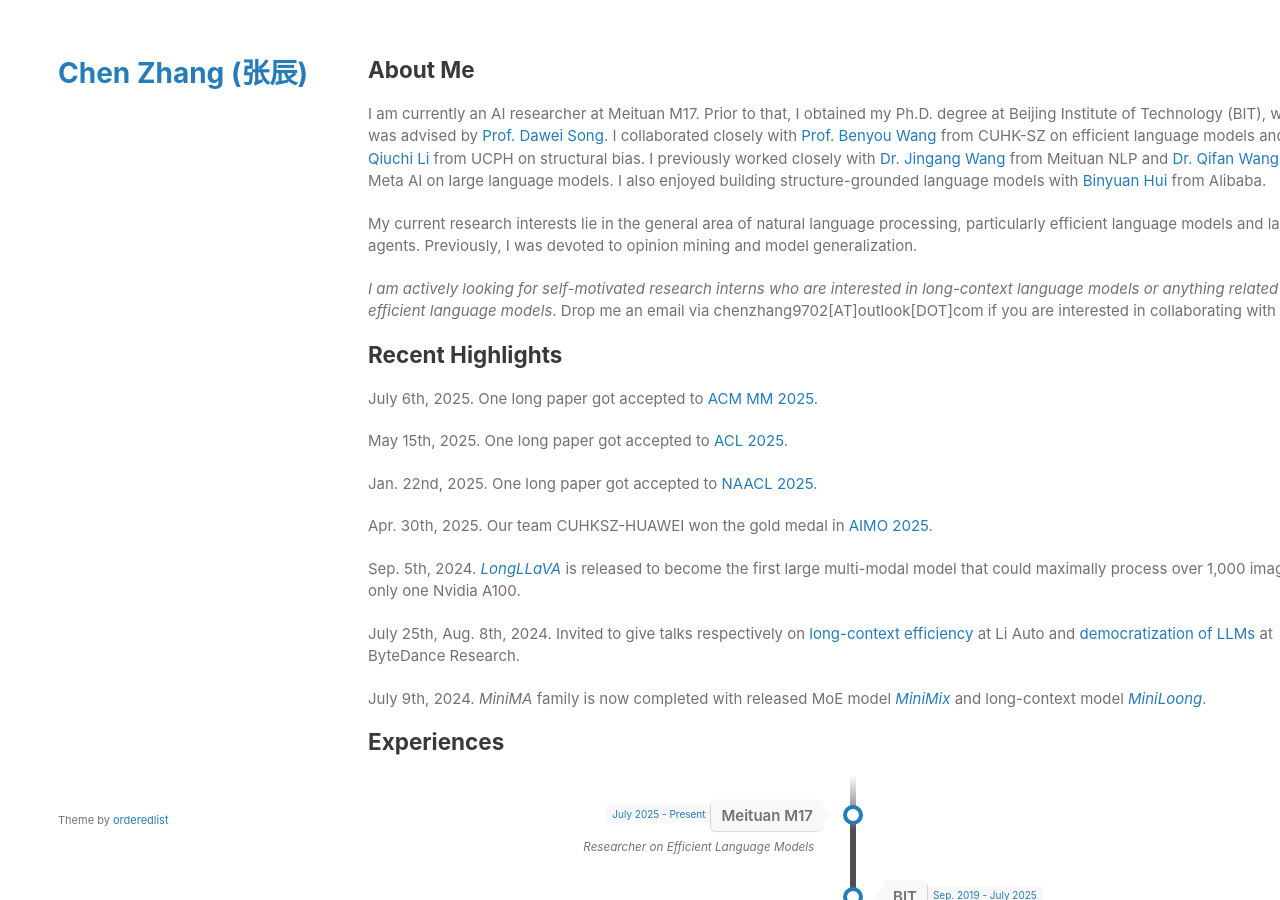
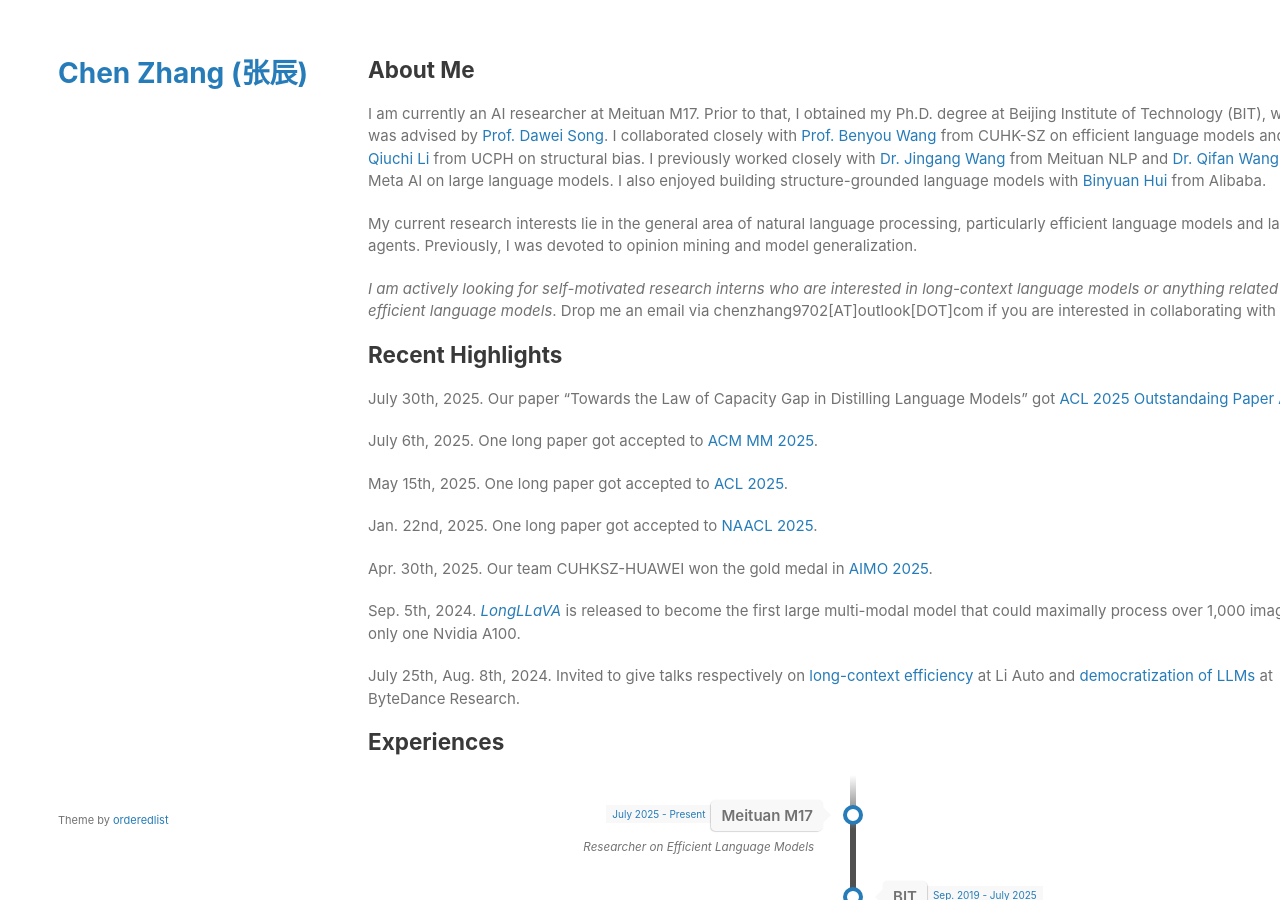
Before and after one commit to GeneZC7/genezc7.github.io, a Jekyll site: the page built from index.md, in a window 1280 px wide and 900 px high. Built offline with Jekyll 4.4.1, drawn with Linux system fonts in a browser that asks for light colours; our own code applies the rules of GitHub Pages for plain Markdown files; some of the changed text lies outside the part shown.

Commit message:
Update index.md

```diff
--- a/index.md
+++ b/index.md
@@ -12,6 +12,8 @@
 
 ## Recent Highlights
 
+July 30th, 2025. Our paper "Towards the Law of Capacity Gap in Distilling Language Models" got [ACL 2025 Outstandaing Paper Award](https://2025.aclweb.org/program/awards).
+
 July 6th, 2025. One long paper got accepted to [ACM MM 2025](https://acmmm2025.org/).
 
 May 15th, 2025. One long paper got accepted to [ACL 2025](https://2025.aclweb.org/).
@@ -23,8 +25,6 @@
 Sep. 5th, 2024. [*LongLLaVA*](https://huggingface.co/FreedomIntelligence/LongLLaVA) is released to become the first large multi-modal model that could maximally process over 1,000 images with only one Nvidia A100.
 
 July 25th, Aug. 8th, 2024. Invited to give talks respectively on [long-context efficiency](./assets/files/Li_Auto_Long_context_Efficiency.pdf) at Li Auto and [democratization of LLMs](./assets/files/ByteDance_Research_Democratization_LLMs.pdf) at ByteDance Research.
-
-July 9th, 2024. *MiniMA* family is now completed with released MoE model [*MiniMix*](https://huggingface.co/GeneZC/MiniMix-2_4x3B) and long-context model [*MiniLoong*](https://huggingface.co/GeneZC/MiniLoong-3B).
 
 
 ## Experiences
@@ -153,7 +153,7 @@
 
 **Towards the Law of Capacity Gap in Distilling Language Models.** <br>
 **Chen Zhang**, Qiuchi Li, Dawei Song, Zheyu Ye, Yan Gao, and Yao Hu. <br>
-In **ACL 2025**. [[arXiv]](https://arxiv.org/abs/2311.07052)[[code]](https://github.com/GeneZC/MiniMA)
+In **ACL 2025, Outstanding Paper Award**. [[arXiv]](https://arxiv.org/abs/2311.07052)[[code]](https://github.com/GeneZC/MiniMA)
 
 **How Speculative Can Speculative Decoding Be?** <br>
 Zhuorui Liu, **Chen Zhang**, and Dawei Song. <br>
@@ -263,6 +263,8 @@
 
 ## Honors & Awards
 
+**Outstanding Paper Award** at ACL. 2025.
+
 **Best Paper Award** at NLPCC. 2022.
 
 **Elite Ph.D. Student** at BIT. 2021.
```
